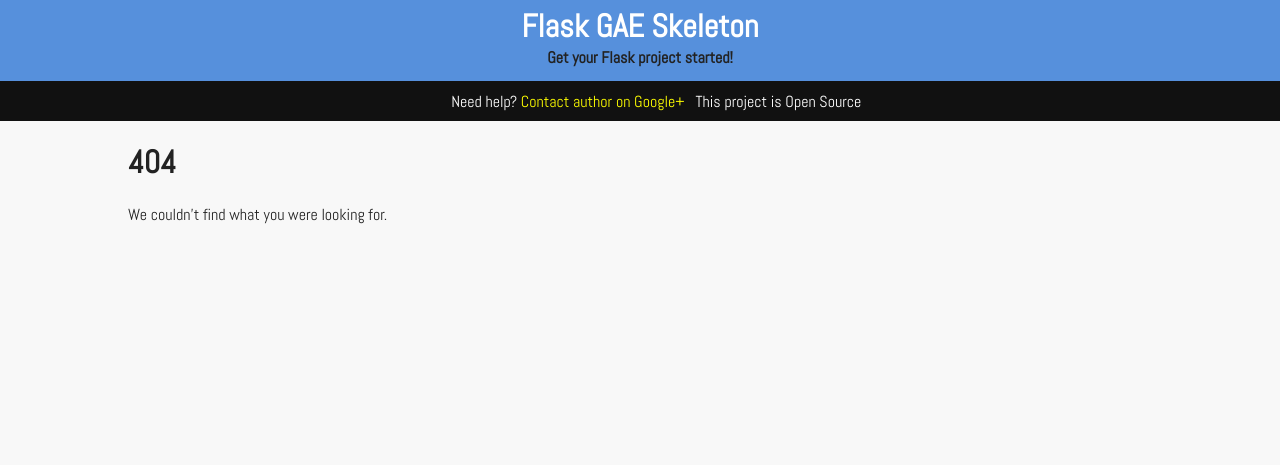
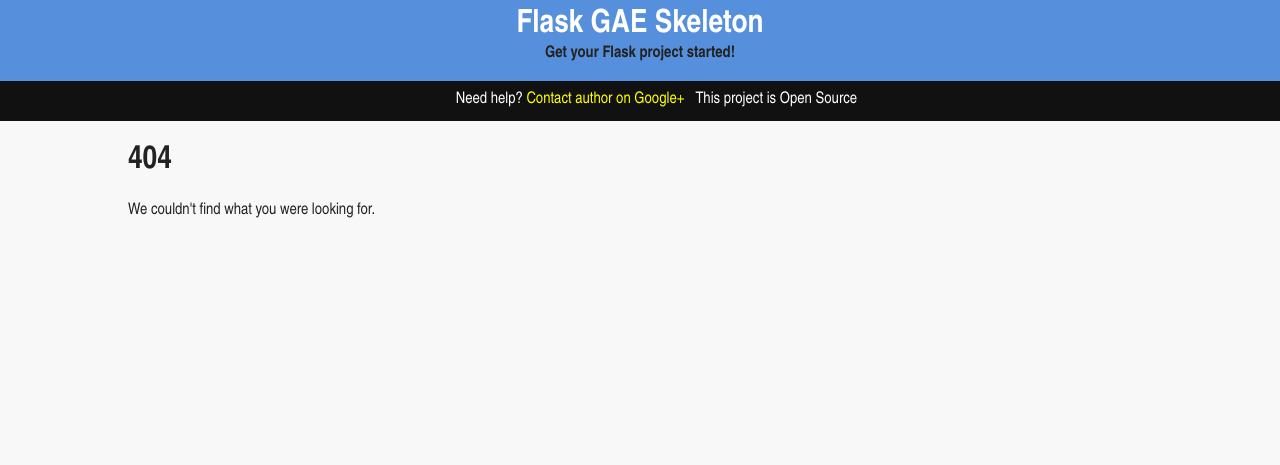
Before and after one commit to iandouglas/flask-gae-skeleton, a Flask app: template application/templates/404.html in a window 1280 px wide. Shown: the top 465 px of the page. Run offline with Flask 2, Linux system fonts and the light colour scheme; the template is opened without the code that fills it, so the values that code supplies are empty; some libraries are stand-ins or nearby versions.

Commit message:
security patch

```diff
--- a/app.yaml
+++ b/app.yaml
@@ -1,4 +1,4 @@
-application: unique-name
+application: flask-gae-skeleton
 version: 1
 runtime: python27
 api_version: 1
@@ -13,6 +13,8 @@ handlers:
   static_dir: application/static/img
 - url: .*  # This regex directs all routes to main.app
   script: run.app
+
+default_expiration: "24h"
 
 skip_files:
 - ^(.*/)?app\.ya?ml
--- a/application/static/css/main.css
+++ b/application/static/css/main.css
@@ -5,9 +5,9 @@ body {
   -moz-box-sizing: border-box;
   box-sizing: border-box;
   -webkit-tap-highlight-color: rgba(0, 0, 0, 0);
-  background-color: #F8F8F8;
-  color: #222;
-  font-family: "Abel", "Arial Narrow", Verdana, sans-serif;
+  background-color: #f8f8f8;
+  color: #222222;
+  font-family: "Arial Narrow", Verdana, sans-serif;
   font-weight: 400;
   overflow-y: scroll; }
 
@@ -19,7 +19,7 @@ footer {
   padding: 10px 0 6px;
   z-index: 3000;
   text-align: center;
-  background: #5690DC;
+  background: #5690dc;
   white-space: nowrap;
   overflow: hidden; }
 
@@ -30,7 +30,7 @@ header {
   padding: 10px 0 6px;
   z-index: 3000;
   text-align: center;
-  background: #5690DC;
+  background: #5690dc;
   white-space: nowrap;
   overflow: hidden; }
   header h1 {
@@ -56,7 +56,7 @@ ul {
   height: 40px;
   text-align: center;
   background-color: #111;
-  font-family: "Abel", "Arial Narrow", Verdana, sans-serif;
+  font-family: "Arial Narrow", Verdana, sans-serif;
   color: white;
   white-space: nowrap;
   overflow: hidden; }
@@ -75,7 +75,7 @@ ul {
 
 .button {
   border: none;
-  background: #5690DC;
+  background: #5690dc;
   padding: 8px 16px;
   -webkit-border-radius: 20px;
   -moz-border-radius: 20px;
--- a/application/static/css/main.scss
+++ b/application/static/css/main.scss
@@ -1,3 +1,9 @@
+$off_white: #F8F8F8;
+$dark_grey: #222;
+$light_blue: #5690DC;
+$dark_blue: #28597a;
+$darker_blue: #1b435e;
+
 body {
   margin: 0;
   padding: 0;
@@ -5,9 +11,9 @@ body {
   -moz-box-sizing: border-box;
   box-sizing: border-box;
   -webkit-tap-highlight-color: rgba(0, 0, 0, 0);
-  background-color: #F8F8F8;
-  color: #222;
-  font-family: "Abel", "Arial Narrow", Verdana, sans-serif;
+  background-color: $off_white;
+  color: $dark_grey;
+  font-family: "Arial Narrow", Verdana, sans-serif;
   font-weight: 400;
   overflow-y: scroll;
 }
@@ -20,7 +26,7 @@ footer {
   padding: 10px 0 6px;
   z-index: 3000;
   text-align: center;
-  background: #5690DC;
+  background: $light_blue;
   white-space: nowrap;
   overflow: hidden;
 }
@@ -32,7 +38,7 @@ header {
   padding: 10px 0 6px;
   z-index: 3000;
   text-align: center;
-  background: #5690DC;
+  background: $light_blue;
   white-space: nowrap;
   overflow: hidden;
 
@@ -67,7 +73,7 @@ ul {
   height: 40px;
   text-align: center;
   background-color: #111;
-  font-family: "Abel", "Arial Narrow", Verdana, sans-serif;
+  font-family: "Arial Narrow", Verdana, sans-serif;
   color: white;
   white-space: nowrap;
   overflow: hidden;
@@ -94,7 +100,7 @@ ul {
 
 .button {
   border: none;
-  background: #5690DC;
+  background: $light_blue;
   padding: 8px 16px;
   -webkit-border-radius: 20px;
   -moz-border-radius: 20px;
@@ -106,10 +112,10 @@ ul {
 }
 
 .button:hover {
-  background: #28597a;
+  background: $dark_blue;
   color: #ccc;
 }
 
 .button:active {
-  background: #1b435e;
+  background: $darker_blue;
 }
--- a/application/templates/base.html
+++ b/application/templates/base.html
@@ -5,7 +5,6 @@
     <meta content='width=device-width, initial-scale=1.0' name='viewport'>
     <meta content='IE=Edge,chrome=1' http-equiv='X-UA-Compatible'>
     <title>{% block title%}Flask GAE Skeleton{% endblock %}</title>
-    <link href='http://fonts.googleapis.com/css?family=Abel' rel='stylesheet' type='text/css'>
     <link href='/css/main.css' rel='stylesheet'>
   </head>
   <body>
@@ -33,14 +32,9 @@
     <footer>
       {% block footer %}copyright &copy; 2014 ian douglas{% endblock %}
     </footer>
-    <script src='https://ajax.googleapis.com/ajax/libs/jquery/1.9.1/jquery.min.js'></script>
+    <script async src='https://ajax.googleapis.com/ajax/libs/jquery/1.9.1/jquery.min.js'></script>
     <script>
-      (function(i,s,o,g,r,a,m){i['GoogleAnalyticsObject']=r;i[r]=i[r]||function(){
-      (i[r].q=i[r].q||[]).push(arguments)},i[r].l=1*new Date();a=s.createElement(o),
-      m=s.getElementsByTagName(o)[0];a.async=1;a.src=g;m.parentNode.insertBefore(a,m)
-      })(window,document,'script','//www.google-analytics.com/analytics.js','ga');
-      ga('create', 'UA-142829-33', 'auto');
-      ga('send', 'pageview');
+
     </script>
   </body>
 </html>
--- a/requirements.txt
+++ b/requirements.txt
@@ -1,7 +1,7 @@
 Flask==0.10.1
 Flask-Cache==0.13.1
 Flask-Moment==0.4.0
-Jinja2==2.7.3
+Jinja2==2.8.1
 MarkupSafe==0.23
 Werkzeug==0.9.6
 argparse==1.2.1
```
Also changed, not shown: 1 other file.
